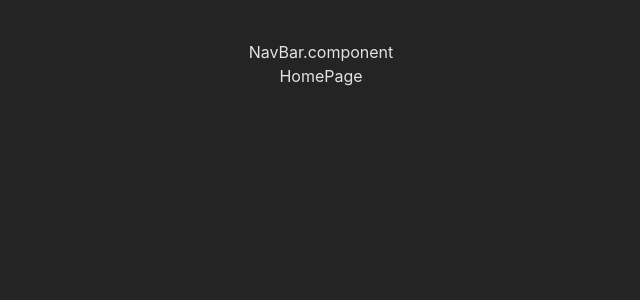
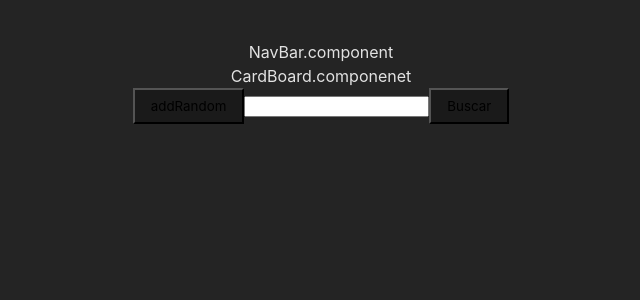
Before and after one commit to gabiMaglia/PokedexPI, a React (Vite) app in the folder client/: page /home in a window 1280 px wide. Shown: the top 300 px of the page, without its empty margins (319-959 px from the left). Built offline with nearby package versions, Linux system fonts and the light colour scheme.

Commit message:
servicios de conexion a la api creados pero no probados

```diff
--- a/client/src/App.css
+++ b/client/src/App.css
@@ -9,3 +9,9 @@
   box-sizing: border-box;
   text-align: center;
  }
+
+ .mainLayout {
+  width: 100%;
+  display: grid;
+  grid-template-rows: auto 1fr auto;
+ }
--- a/client/src/App.jsx
+++ b/client/src/App.jsx
@@ -1,6 +1,7 @@
-import { Route, Routes, useNavigate } from "react-router-dom";
+import { Route, Routes, useLocation } from "react-router-dom";
 
 import NavBar from './components/NavBar/NavBar.component'
+import Footer from './components/Footer/Footer.component'
 import HomePage from  './views/home/HomePage'
 import CreatePage from  './views/create/CreatePage'
 import DetailPage from './views/detail/DetailPage'
@@ -9,6 +10,9 @@ import './App.css'
 
 
 function App() {
+
+  let location = useLocation();
+
   return (
     <div className='App'>
       <main className='mainLayout'>
@@ -18,8 +22,12 @@ function App() {
           <Route path="/home" element={<HomePage />} />
           <Route path="/detail/:id" element={ <DetailPage/>} />
           <Route path="/createnewpokemon" element={ <CreatePage/> } />
-          {/* <Route path="" element='' />         */}
+          {/* <Route path="" element='' />*/}
        </Routes>
+       {
+       location.pathname === '/home'?  <Footer/>: <></>
+
+       }
 
       </main>
 
--- a/client/src/components/Footer/Footer.component.jsx
+++ b/client/src/components/Footer/Footer.component.jsx
@@ -1,8 +1,10 @@
-import styles fromn './footer.module.css'
-
+// import styles from './footer.module.css'
+import SearchBar from '../SearchBar/SearchBar.component'
 const Footer = () => {
   return (
-    <div>Footer.component</div>
+    <footer>
+      <SearchBar />
+    </footer>
   )
 }
 
--- /dev/null
+++ b/client/src/components/SearchBar/SearchBar.component.jsx
@@ -0,0 +1,29 @@
+import {useState} from 'react'
+
+const SearchBar = () => {
+
+  const [input, setintput] = useState("")
+
+  const handleInput = (e) => {
+    const inputValue = e.target.value
+    setintput(inputValue)
+  }
+  const handleSearch = (e) => {
+    e.preventDefault()
+    console.log(input)
+  }
+  const handleRandomSearch = (e) => {
+    e.preventDefault()
+    console.log(Math.random())
+  }
+  return (
+    <form action="">
+        <button onClick={handleRandomSearch}>addRandom</button>
+        <label htmlFor="searchinput"></label>
+        <input name='searchinput' type="text" onChange={handleInput} />
+        <button onClick={handleSearch}> Buscar </button>
+    </form>
+  )
+}
+
+export default SearchBar
--- a/client/src/views/home/HomePage.jsx
+++ b/client/src/views/home/HomePage.jsx
@@ -1,7 +1,10 @@
+import CardBoard from '../../components/CardBoard/CardBoard.componenet'
 import styles from './home.module.css'
-const HomePage = () => {
+const HomePage = (props) => {
   return (
-    <div>HomePage</div>
+    <section className={styles.homeContainer}>
+      <CardBoard/>
+    </section>
   )
 }
 
--- a/client/src/views/home/home.module.css
+++ b/client/src/views/home/home.module.css
@@ -0,0 +1,3 @@
+.homeContainer {
+    height: 100%;
+}
--- a/client/src/views/landingPage/LandingPage.jsx
+++ b/client/src/views/landingPage/LandingPage.jsx
@@ -1,18 +1,18 @@
-import GoBtn from '../../components/common/GoBtn'
-import styles from './landing.module.css'
-import pokeimg from '../../assets/pokebackico.png'
-import { NavLink } from 'react-router-dom'
+import GoBtn from "../../components/common/GoBtn";
+import styles from "./landing.module.css";
+import pokeimg from "../../assets/pokebackico.png";
+import { NavLink } from "react-router-dom";
 const LandingPage = () => {
   return (
     <section className={styles.landingContainer}>
-            <div>
-                <img src={pokeimg} alt="ingresar" className='pokeballImg' />
+      <div>
+        <img src={pokeimg} alt="ingresar" className="pokeballImg" />
+        <NavLink to='/home'>
+          <GoBtn content="Ingresar" />
+        </NavLink>
+      </div>
+    </section>
+  );
+};
 
-                  <GoBtn content='Ingresar' />
-
-            </div>
-    </section>
-  )
-}
-
-export default LandingPage
+export default LandingPage;
```
Also changed, not shown: client/src/services/credentialsServices.js (added, +30 -0 lines), client/src/services/pokemonServices.js (added, +53 -0 lines), 1 other file (tests, documents, lock files or other folders).
